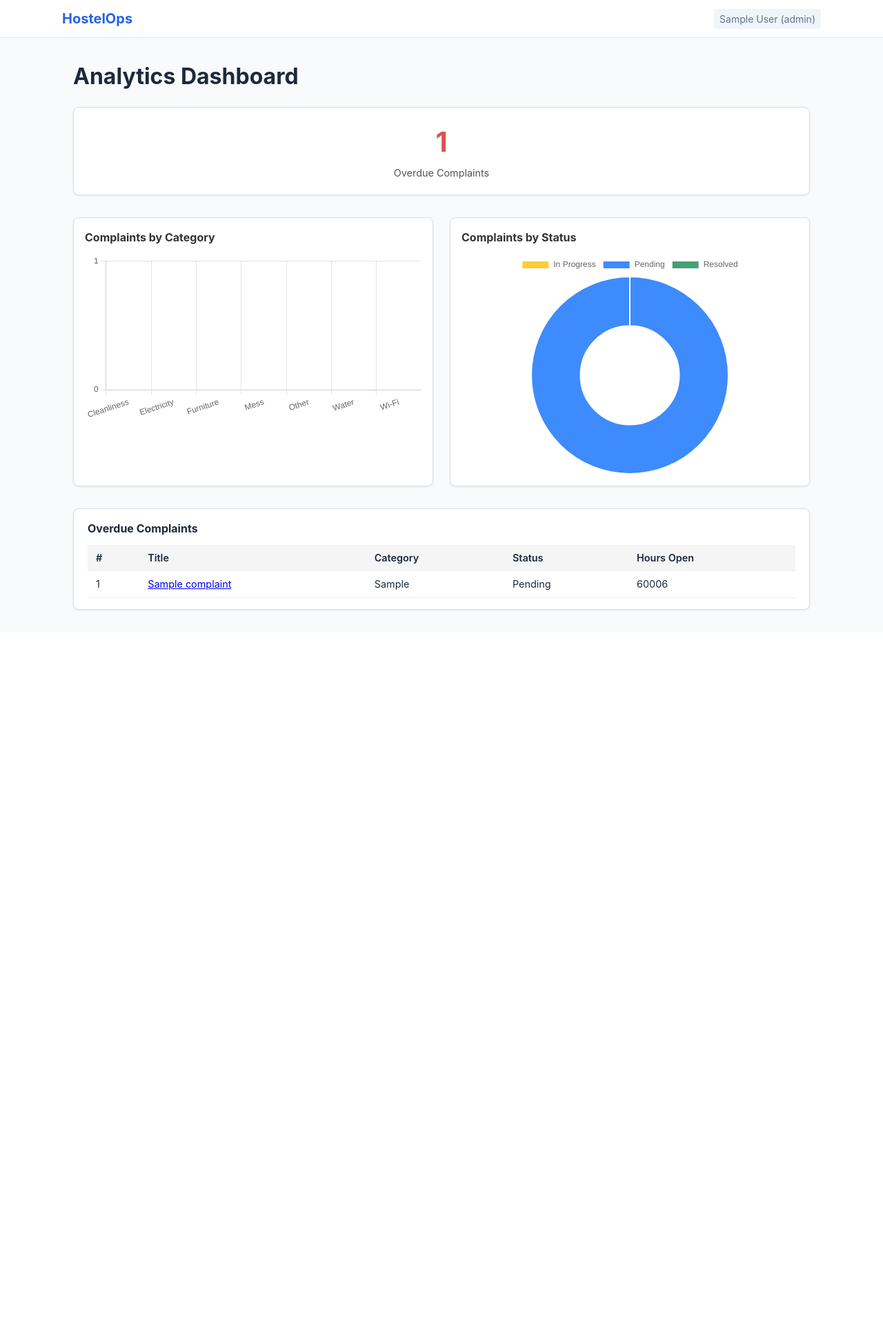
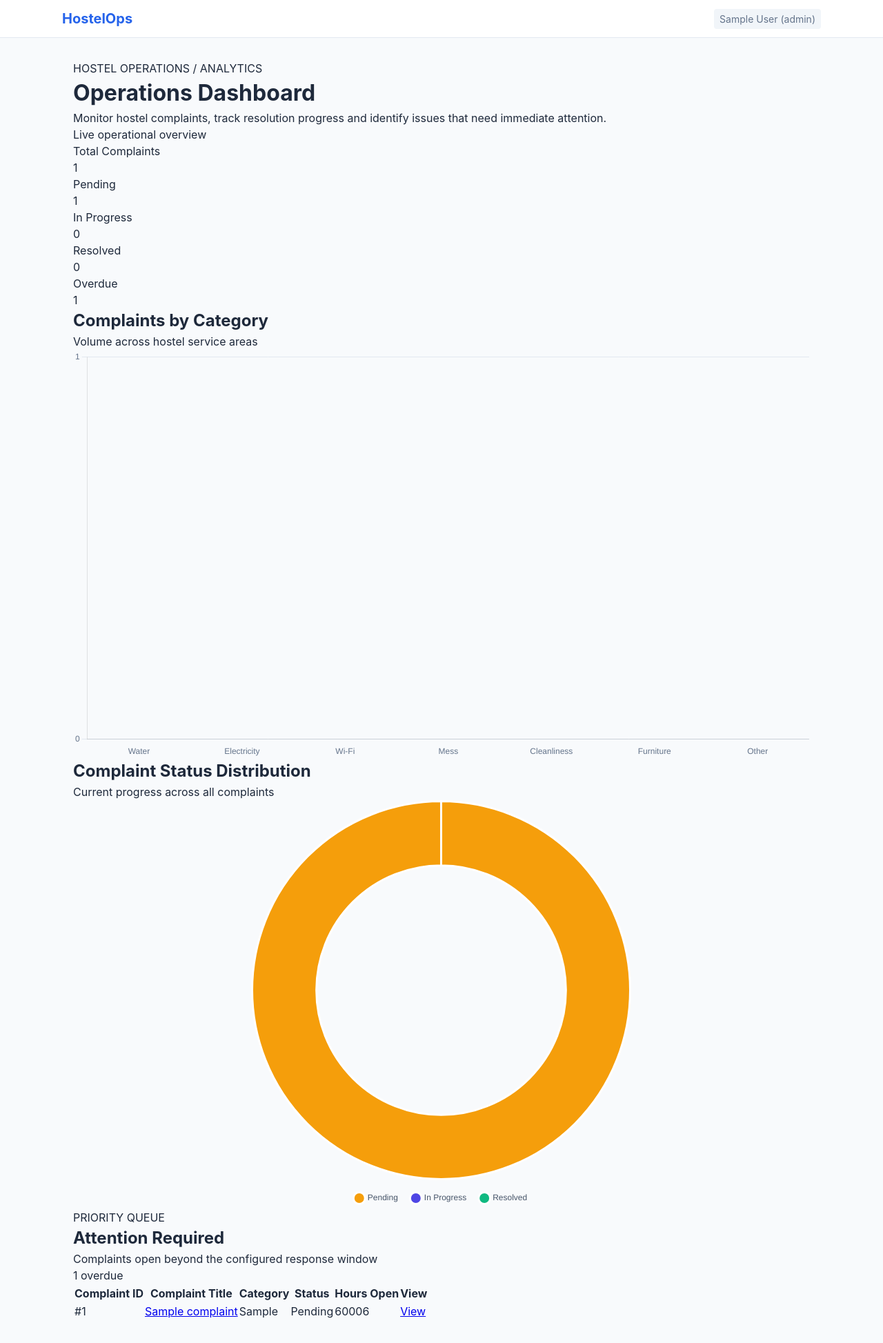
Before and after one commit to Smirk1308/hostelops_Devops_project, a Flask app: page /dashboard in a window 1280 px wide. Shown: the whole page at 69% size. Before the commit the page ends 886 px from the top, so only its background shows below. Run offline with Flask 3, Linux system fonts and the light colour scheme; a user stored in the database is signed in; tables that the repository leaves empty hold one stand-in row (values such as "Sample post"); some libraries are stand-ins or nearby versions.

Commit message:
feat(ui): build analytics dashboard and polish triage experience

```diff
--- a/hostelops/templates/triage/dashboard.html
+++ b/hostelops/templates/triage/dashboard.html
@@ -1,211 +1,223 @@
 {% extends "base.html" %}
 
-{% block title %}Dashboard — HostelOps{% endblock %}
+{% block title %}Operations Dashboard — HostelOps{% endblock %}
 
 {% block content %}
-<style>
-  /* Standalone styles prefixed dash- so they don't clash with Module 1 CSS */
-  .dash-grid {
-    display: grid;
-    grid-template-columns: repeat(auto-fit, minmax(200px, 1fr));
-    gap: 1rem;
-    margin-bottom: 2rem;
-  }
-  .dash-card {
-    background: #fff;
-    border: 1px solid #ddd;
-    border-radius: 8px;
-    padding: 1.25rem 1.5rem;
-    text-align: center;
-    box-shadow: 0 1px 3px rgba(0,0,0,.08);
-  }
-  .dash-card h2 {
-    margin: 0 0 .25rem;
-    font-size: 2.5rem;
-    color: #d9534f;
-  }
-  .dash-card p {
-    margin: 0;
-    color: #555;
-    font-size: .9rem;
-  }
-  .dash-charts {
-    display: grid;
-    grid-template-columns: 1fr 1fr;
-    gap: 1.5rem;
-    margin-bottom: 2rem;
-  }
-  .dash-chart-box {
-    background: #fff;
-    border: 1px solid #ddd;
-    border-radius: 8px;
-    padding: 1rem;
-    box-shadow: 0 1px 3px rgba(0,0,0,.08);
-  }
-  .dash-chart-box canvas {
-    max-height: 320px;
-  }
-  .dash-chart-box h3 {
-    margin: 0 0 .75rem;
-    font-size: 1rem;
-    color: #333;
-  }
-  .dash-table-box {
-    background: #fff;
-    border: 1px solid #ddd;
-    border-radius: 8px;
-    padding: 1rem 1.25rem;
-    box-shadow: 0 1px 3px rgba(0,0,0,.08);
-    overflow-x: auto;
-  }
-  .dash-table-box h3 {
-    margin: 0 0 .75rem;
-    font-size: 1rem;
-  }
-  .dash-table {
-    width: 100%;
-    border-collapse: collapse;
-    font-size: .9rem;
-  }
-  .dash-table th, .dash-table td {
-    text-align: left;
-    padding: .5rem .75rem;
-    border-bottom: 1px solid #eee;
-  }
-  .dash-table th {
-    background: #f5f5f5;
-    font-weight: 600;
-  }
-  .dash-chart-error {
-    color: #d9534f;
-    padding: .5rem 0;
-    font-size: .9rem;
-  }
-  @media (max-width: 640px) {
-    .dash-charts { grid-template-columns: 1fr; }
-  }
-</style>
+<div class="page-shell">
+  <header class="page-header">
+    <div>
+      <p class="page-eyebrow">HOSTEL OPERATIONS / ANALYTICS</p>
+      <h1 class="page-title">Operations Dashboard</h1>
+      <p class="page-description">Monitor hostel complaints, track resolution progress and identify issues that need immediate attention.</p>
+    </div>
+    <div class="page-actions" aria-label="Dashboard summary">
+      <span class="muted">Live operational overview</span>
+    </div>
+  </header>
 
-<h1 style="margin-bottom:1.25rem;">Analytics Dashboard</h1>
+  <section class="stats-grid" aria-label="Complaint summary">
+    <article class="stat-card">
+      <p class="stat-label">Total Complaints</p>
+      <p class="stat-value">{{ total_count }}</p>
+    </article>
+    <article class="stat-card">
+      <p class="stat-label">Pending</p>
+      <p class="stat-value">{{ by_status['Pending'] }}</p>
+    </article>
+    <article class="stat-card">
+      <p class="stat-label">In Progress</p>
+      <p class="stat-value">{{ by_status['In Progress'] }}</p>
+    </article>
+    <article class="stat-card">
+      <p class="stat-label">Resolved</p>
+      <p class="stat-value">{{ by_status['Resolved'] }}</p>
+    </article>
+    <article class="stat-card badge-overdue">
+      <p class="stat-label">Overdue</p>
+      <p class="stat-value">{{ overdue_count }}</p>
+    </article>
+  </section>
 
-<!-- Overdue count card -->
-<div class="dash-grid">
-  <div class="dash-card">
-    <h2>{{ overdue_count }}</h2>
-    <p>Overdue Complaints</p>
+  <section class="grid" aria-label="Complaint analytics">
+    <article class="panel">
+      <div class="panel-header">
+        <div>
+          <h2>Complaints by Category</h2>
+          <p class="muted">Volume across hostel service areas</p>
         </div>
       </div>
+      <div class="panel-body">
+        <p id="categoryChartError" class="muted" role="status" hidden></p>
+        <canvas id="categoryChart" aria-label="Bar chart of complaints by category" role="img"></canvas>
+      </div>
+    </article>
 
-<!-- Charts -->
-<div class="dash-charts">
-  <div class="dash-chart-box">
-    <h3>Complaints by Category</h3>
-    <canvas id="categoryChart"></canvas>
-    <div id="dash-cat-error" class="dash-chart-error" style="display:none;"></div>
-  </div>
-  <div class="dash-chart-box">
-    <h3>Complaints by Status</h3>
-    <canvas id="statusChart"></canvas>
-    <div id="dash-sts-error" class="dash-chart-error" style="display:none;"></div>
+    <article class="panel">
+      <div class="panel-header">
+        <div>
+          <h2>Complaint Status Distribution</h2>
+          <p class="muted">Current progress across all complaints</p>
         </div>
       </div>
+      <div class="panel-body">
+        <p id="statusChartError" class="muted" role="status" hidden></p>
+        <canvas id="statusChart" aria-label="Doughnut chart of complaint status distribution" role="img"></canvas>
+      </div>
+    </article>
+  </section>
 
-<!-- Overdue complaints table -->
-<div class="dash-table-box">
-  <h3>Overdue Complaints</h3>
+  <section class="panel filter-panel" aria-labelledby="attention-heading">
+    <div class="panel-header">
+      <div>
+        <p class="page-eyebrow">PRIORITY QUEUE</p>
+        <h2 id="attention-heading">Attention Required</h2>
+        <p class="muted">Complaints open beyond the configured response window</p>
+      </div>
+      <span class="badge badge-overdue">{{ overdue_count }} overdue</span>
+    </div>
+    <div class="panel-body">
       {% if overdue_list %}
-  <table class="dash-table">
+      <div class="table-container">
+        <table class="table">
           <thead>
             <tr>
-        <th>#</th>
-        <th>Title</th>
-        <th>Category</th>
-        <th>Status</th>
-        <th>Hours Open</th>
+              <th scope="col">Complaint ID</th>
+              <th scope="col">Complaint Title</th>
+              <th scope="col">Category</th>
+              <th scope="col">Status</th>
+              <th scope="col">Hours Open</th>
+              <th scope="col">View</th>
             </tr>
           </thead>
           <tbody>
             {% for item in overdue_list %}
             <tr>
-        <td>{{ item.id }}</td>
+              <td>#{{ item.id }}</td>
               <td><a href="/complaints/{{ item.id }}">{{ item.title }}</a></td>
               <td>{{ item.category }}</td>
-        <td>{{ item.status }}</td>
+              <td><span class="badge {% if item.status == 'Pending' %}badge-pending{% else %}badge-progress{% endif %}">{{ item.status }}</span></td>
               <td>{{ item.hours_open }}</td>
+              <td><a href="/complaints/{{ item.id }}" aria-label="View complaint {{ item.id }}">View</a></td>
             </tr>
             {% endfor %}
           </tbody>
         </table>
+      </div>
       {% else %}
-  <p style="color:#555;">No overdue complaints right now.</p>
+      <div class="muted" role="status">
+        <h3>All caught up!</h3>
+        <p>No overdue complaints require attention right now.</p>
+      </div>
       {% endif %}
     </div>
+  </section>
+</div>
 
-<!-- Chart.js from CDN (inside content block as base.html has no scripts block) -->
 <script src="https://cdn.jsdelivr.net/npm/chart.js@4.4.7/dist/chart.umd.min.js"></script>
 <script>
 (function () {
   'use strict';
 
-  function showError(elId, msg) {
-    var el = document.getElementById(elId);
-    if (el) { el.style.display = ''; el.textContent = msg; }
+  var categories = ['Water', 'Electricity', 'Wi-Fi', 'Mess', 'Cleanliness', 'Furniture', 'Other'];
+  var statuses = ['Pending', 'In Progress', 'Resolved'];
+
+  function showError(id, message) {
+    var el = document.getElementById(id);
+    el.textContent = message;
+    el.hidden = false;
+  }
+
+  function readCounts(source, labels) {
+    if (!source || typeof source !== 'object' || Array.isArray(source)) {
+      throw new Error('The stats response is missing count data.');
+    }
+    return labels.map(function (label) {
+      var value = source[label];
+      if (typeof value !== 'number' || !Number.isFinite(value) || value < 0) {
+        throw new Error('The stats response contains invalid counts.');
+      }
+      return value;
+    });
+  }
+
+  function showChartError(message) {
+    showError('categoryChartError', message);
+    showError('statusChartError', message);
+  }
+
+  if (typeof window.Chart === 'undefined') {
+    showChartError('Charts are unavailable because the chart library could not be loaded.');
+    return;
   }
 
   fetch('/api/stats', { credentials: 'same-origin' })
-    .then(function (resp) {
-      if (!resp.ok) throw new Error('Stats API returned ' + resp.status);
-      return resp.json();
+    .then(function (response) {
+      if (!response.ok) {
+        throw new Error('Analytics could not be loaded. Please refresh the page.');
+      }
+      return response.json();
     })
     .then(function (data) {
-      var catLabels = Object.keys(data.by_category);
-      var catValues = Object.values(data.by_category);
+      var categoryValues = readCounts(data.by_category, categories);
+      var statusValues = readCounts(data.by_status, statuses);
+      var categoryCanvas = document.getElementById('categoryChart');
+      var statusCanvas = document.getElementById('statusChart');
+      if (!categoryCanvas || !statusCanvas) {
+        throw new Error('Chart areas are unavailable. Please refresh the page.');
+      }
 
-      var stsLabels = Object.keys(data.by_status);
-      var stsValues = Object.values(data.by_status);
-
-      // Bar chart — by category
-      var catCtx = document.getElementById('categoryChart').getContext('2d');
-      new Chart(catCtx, {
+      new Chart(categoryCanvas, {
         type: 'bar',
         data: {
-          labels: catLabels,
+          labels: categories,
           datasets: [{
             label: 'Complaints',
-            data: catValues,
-            backgroundColor: 'rgba(54, 162, 235, 0.7)',
-            borderColor: 'rgba(54, 162, 235, 1)',
-            borderWidth: 1,
+            data: categoryValues,
+            backgroundColor: ['#4f46e5', '#6366f1', '#818cf8', '#4338ca', '#a5b4fc', '#3730a3', '#c7d2fe'],
+            borderRadius: 6,
+            maxBarThickness: 42,
           }],
         },
         options: {
           responsive: true,
+          maintainAspectRatio: true,
+          aspectRatio: 1.8,
+          animation: false,
           plugins: { legend: { display: false } },
-          scales: { y: { beginAtZero: true, ticks: { stepSize: 1 } } },
+          scales: {
+            x: { grid: { display: false }, ticks: { color: '#64748b' } },
+            y: { beginAtZero: true, ticks: { precision: 0, color: '#64748b' }, grid: { color: '#e2e8f0' } },
+          },
         },
       });
 
-      // Doughnut chart — by status
-      var stsCtx = document.getElementById('statusChart').getContext('2d');
-      new Chart(stsCtx, {
+      new Chart(statusCanvas, {
         type: 'doughnut',
         data: {
-          labels: stsLabels,
+          labels: statuses,
           datasets: [{
-            data: stsValues,
-            backgroundColor: [
-              'rgba(255, 193, 7, 0.8)',
-              'rgba(13, 110, 253, 0.8)',
-              'rgba(25, 135, 84, 0.8)',
-            ],
+            label: 'Complaints',
+            data: statusValues,
+            backgroundColor: ['#f59e0b', '#4f46e5', '#10b981'],
+            borderColor: '#ffffff',
+            borderWidth: 3,
+            hoverOffset: 4,
           }],
         },
-        options: { responsive: true },
+        options: {
+          responsive: true,
+          maintainAspectRatio: true,
+          aspectRatio: 1.8,
+          animation: false,
+          cutout: '66%',
+          plugins: {
+            legend: { position: 'bottom', labels: { usePointStyle: true, padding: 20, color: '#475569' } },
+          },
+        },
       });
     })
-    .catch(function (err) {
-      showError('dash-cat-error', 'Could not load chart data: ' + err.message);
-      showError('dash-sts-error', 'Could not load chart data: ' + err.message);
+    .catch(function (error) {
+      showChartError(error.message || 'Analytics could not be loaded. Please refresh the page.');
     });
 }());
 </script>
--- a/hostelops/triage/routes.py
+++ b/hostelops/triage/routes.py
@@ -52,7 +52,7 @@ def _collect_stats():
         if c.status in by_status:
             by_status[c.status] += 1
 
-    # Overdue complaints
+    # Keep one timestamp for a consistent age and overdue calculation.
     overdue_list = []
     for c in complaints:
         if is_overdue(c, now=now):
@@ -64,6 +64,7 @@ def _collect_stats():
                 'status': c.status,
                 'hours_open': age_hours,
             })
+    overdue_list.sort(key=lambda item: item['hours_open'], reverse=True)
 
     return {
         'by_category': by_category,
@@ -80,7 +81,7 @@ def stats():
         return jsonify(error='Authentication required'), 401
 
     if getattr(current_user, 'role', None) not in ('staff', 'admin'):
-        return jsonify(error='Forbidden: staff or admin role required'), 403
+        return jsonify(error='Permission denied'), 403
 
     data = _collect_stats()
     return jsonify(
@@ -97,6 +98,8 @@ def dashboard():
     data = _collect_stats()
     return render_template(
         'triage/dashboard.html',
+        by_status=data['by_status'],
+        total_count=sum(data['by_status'].values()),
         overdue_count=data['overdue_count'],
         overdue_list=data['overdue_list'],
     )
```
Also changed, not shown: tests/test_triage.py (+35 -6 lines). Lines whose indentation alone changed are shown as unchanged.
